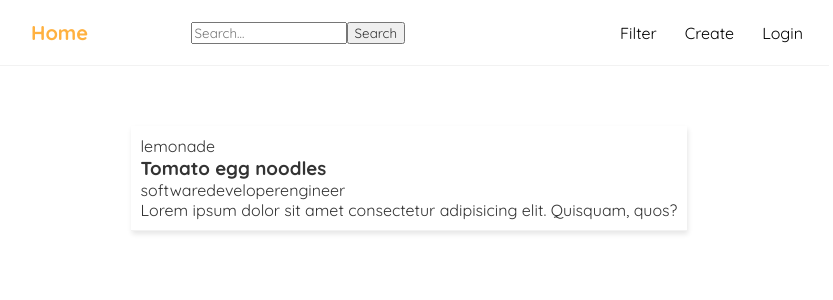
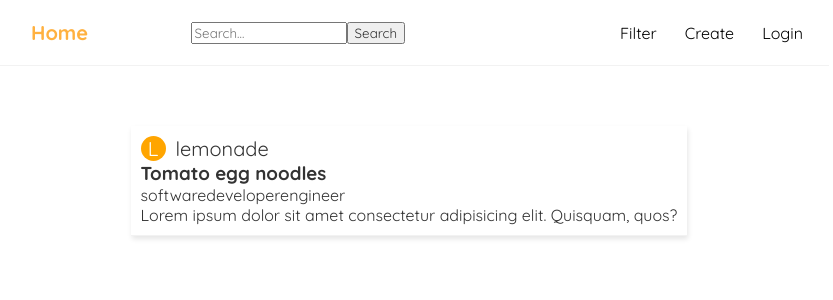
Before and after one commit to James-1723/DB_Management, a React (Create React App) app: page / in a window 1280 px wide. Shown: the top 300 px of the page, without its empty margins (231-1064 px from the left). Built offline with nearby package versions, Linux system fonts and the light colour scheme.

Commit message:
user-pic(user-name首字大寫)

```diff
--- a/src/pages/Home.js
+++ b/src/pages/Home.js
@@ -14,7 +14,12 @@ const Home = () => {
         <div>
             <h2>{user ? user.user_name: ''}</h2>
             <div className="post">
-                <p className="poster-name">{name}</p>
+                <div className='poster-info'>
+                    <div className='poster-pic' style={{backgroundColor: 'orange', color: 'white'}}>
+                        {name.charAt(0).toUpperCase()}
+                    </div>
+                    <p className="poster-name">{name}</p>
+                </div>
                 <h3 className='post-title'>{title}</h3>
                 {tags.map((tag, index) => {
                     return <span className='tag' key={index}>{tag}</span>
--- a/src/style/homepage.css
+++ b/src/style/homepage.css
@@ -3,3 +3,24 @@
     box-shadow: 1px 3px 5px rgba(0, 0, 0, 0.1);
     border-bottom: 1px solid #f2f2f2;
 }
+
+.poster-info {
+    display: flex;
+    gap: 10px;
+}
+
+.poster-pic {
+    background-color: orange;
+    color: white;
+    width: 25px;
+    height: 25px;
+    border-radius: 50%;
+    display: flex;
+    align-items: center;
+    justify-content: center;
+    font-size: 20px;
+}
+
+.poster-name {
+    font-size: 20px;
+}
```
